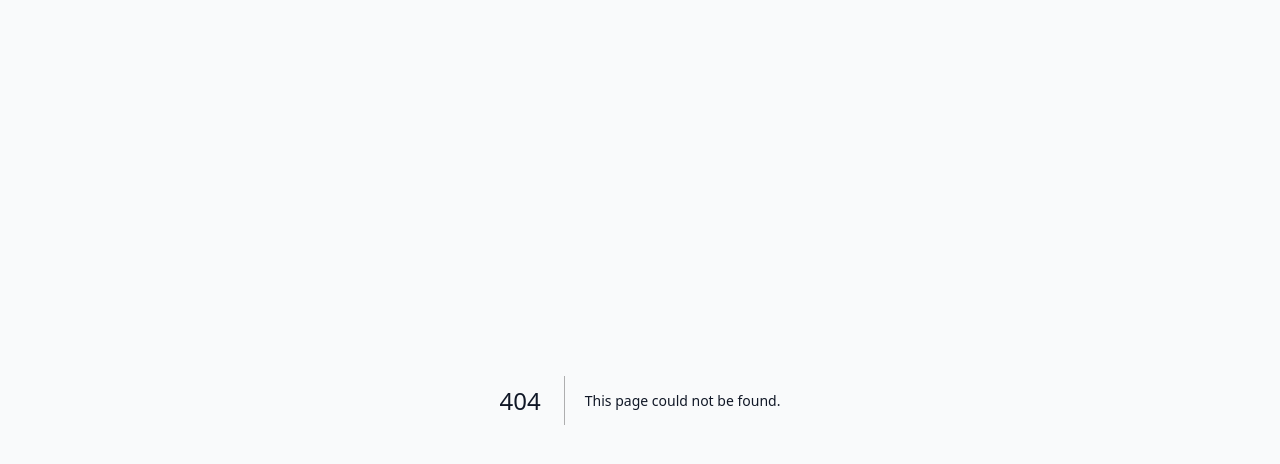
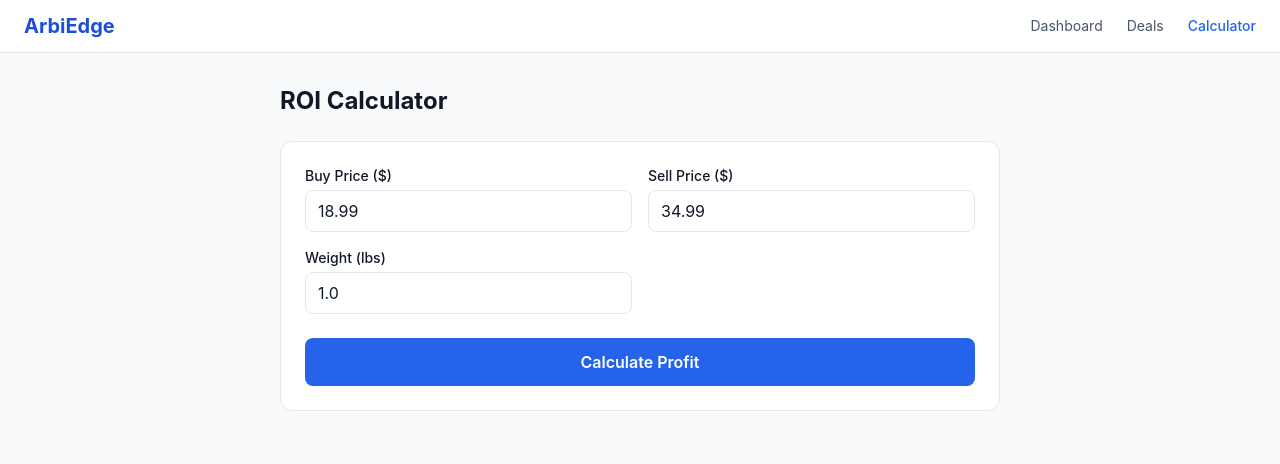
Before and after one commit to tabishzaidiai-web/arbiedge, a Next.js app in the folder frontend/: page /calculator in a window 1280 px wide. Before the commit this address had no page. Shown: the top 464 px of the page. Built offline with nearby package versions, Linux system fonts and the light colour scheme.

Commit message:
Add calculator page

```diff
--- /dev/null
+++ b/frontend/src/app/calculator/page.tsx
@@ -0,0 +1,66 @@
+'use client';
+import { useState } from 'react';
+import Link from 'next/link';
+
+export default function CalculatorPage() {
+  const [buyPrice, setBuyPrice] = useState('18.99');
+  const [sellPrice, setSellPrice] = useState('34.99');
+  const [weight, setWeight] = useState('1.0');
+  const [result, setResult] = useState(null as any);
+
+  const calculate = () => {
+    const buy = parseFloat(buyPrice);
+    const sell = parseFloat(sellPrice);
+    const w = parseFloat(weight);
+    const referralFee = +(sell * 0.15).toFixed(2);
+    const fulfillmentFee = +(w <= 1 ? 3.86 : w <= 2 ? 5.40 : 5.40 + 0.40 * (w - 2)).toFixed(2);
+    const storageFee = 0.45;
+    const prepCost = 0.50;
+    const shippingCost = +(w * 0.40).toFixed(2);
+    const totalCosts = +(buy + referralFee + fulfillmentFee + storageFee + prepCost + shippingCost).toFixed(2);
+    const netProfit = +(sell - totalCosts).toFixed(2);
+    const roi = +((netProfit / buy) * 100).toFixed(1);
+    setResult({ referralFee, fulfillmentFee, storageFee, prepCost, shippingCost, totalCosts, netProfit, roi });
+  };
+
+  return (
+    <div className="min-h-screen bg-gray-50">
+      <nav className="bg-white border-b px-6 py-3 flex items-center justify-between">
+        <Link href="/" className="text-xl font-bold text-blue-700">ArbiEdge</Link>
+        <div className="flex gap-6 text-sm">
+          <Link href="/dashboard" className="text-gray-600">Dashboard</Link>
+          <Link href="/deals" className="text-gray-600">Deals</Link>
+          <Link href="/calculator" className="text-blue-600 font-medium">Calculator</Link>
+        </div>
+      </nav>
+      <div className="max-w-3xl mx-auto px-6 py-8">
+        <h1 className="text-2xl font-bold mb-6">ROI Calculator</h1>
+        <div className="bg-white rounded-xl border p-6">
+          <div className="grid md:grid-cols-2 gap-4 mb-6">
+            <div><label className="block text-sm font-medium mb-1">Buy Price ($)</label><input type="number" value={buyPrice} onChange={e => setBuyPrice(e.target.value)} className="w-full border rounded-lg px-3 py-2" /></div>
+            <div><label className="block text-sm font-medium mb-1">Sell Price ($)</label><input type="number" value={sellPrice} onChange={e => setSellPrice(e.target.value)} className="w-full border rounded-lg px-3 py-2" /></div>
+            <div><label className="block text-sm font-medium mb-1">Weight (lbs)</label><input type="number" value={weight} onChange={e => setWeight(e.target.value)} className="w-full border rounded-lg px-3 py-2" /></div>
+          </div>
+          <button onClick={calculate} className="w-full bg-blue-600 text-white py-3 rounded-lg font-semibold hover:bg-blue-700">Calculate Profit</button>
+          {result && (
+            <div className="mt-6 border-t pt-6">
+              <div className="grid grid-cols-2 gap-4 mb-4">
+                <div className="text-center p-4 bg-green-50 rounded-lg"><p className="text-sm text-gray-600">Net Profit</p><p className="text-3xl font-bold text-green-600">${'{'}result.netProfit{'}'}</p></div>
+                <div className="text-center p-4 bg-blue-50 rounded-lg"><p className="text-sm text-gray-600">ROI</p><p className="text-3xl font-bold text-blue-600">{result.roi}%</p></div>
+              </div>
+              <h3 className="font-semibold mb-3">Fee Breakdown</h3>
+              <div className="space-y-2 text-sm">
+                <div className="flex justify-between"><span className="text-gray-600">Referral Fee</span><span>${'{'}result.referralFee{'}'}</span></div>
+                <div className="flex justify-between"><span className="text-gray-600">Fulfillment Fee</span><span>${'{'}result.fulfillmentFee{'}'}</span></div>
+                <div className="flex justify-between"><span className="text-gray-600">Storage Fee</span><span>${'{'}result.storageFee{'}'}</span></div>
+                <div className="flex justify-between"><span className="text-gray-600">Prep Cost</span><span>${'{'}result.prepCost{'}'}</span></div>
+                <div className="flex justify-between"><span className="text-gray-600">Shipping</span><span>${'{'}result.shippingCost{'}'}</span></div>
+                <div className="flex justify-between border-t pt-2 font-semibold"><span>Total Costs</span><span>${'{'}result.totalCosts{'}'}</span></div>
+              </div>
+            </div>
+          )}
+        </div>
+      </div>
+    </div>
+  );
+}
```
